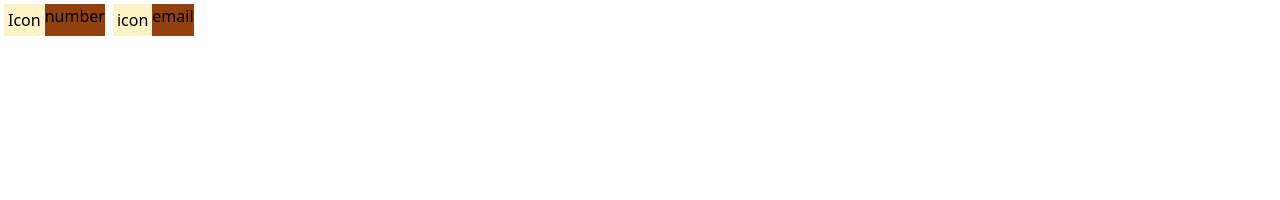
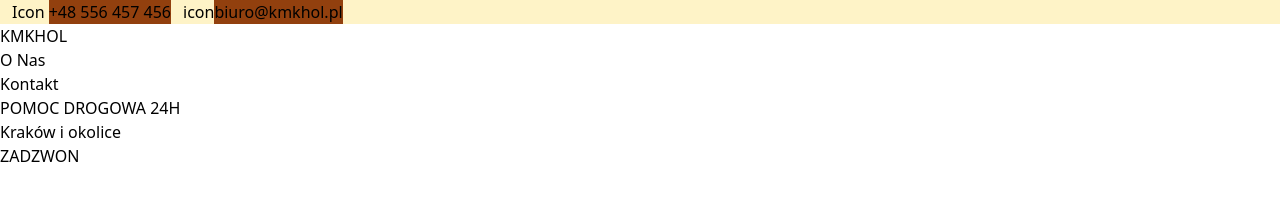
Before and after one commit to dopiecacom/kmk-hol, a website: page index.html in a window 1280 px wide. Drawn offline with Linux system fonts and the light colour scheme.

Commit message:
Main content structure

```diff
--- a/index.html
+++ b/index.html
@@ -11,20 +11,42 @@
 
 <!--topbar-->
 
-    <div class="flex justify-left">
-        <div class="flex m-1">
-            <div class="bg-amber-100 p-1">Icon</div>
-            <div class="bg-amber-800">number</div>
+    <div class="flex justify-left bg-amber-100">
+        <div class="flex ml-3">
+            <div class="bg-amber-100">Icon</div>
+            <div class="bg-amber-800 ml-1">+48 556 457 456</div>
 
         </div>
-        <div class="flex m-1">
-            <div class="bg-amber-100 p-1">icon</div>
-            <div class="bg-amber-800">email</div>
+        <div class="flex ml-3">
+            <div class="bg-amber-100">icon</div>
+            <div class="bg-amber-800">biuro@kmkhol.pl</div>
 
         </div>
 
     </div>
 <!--topbar end-->
 
+<!--Main content-->
+
+<div>
+    <div>
+        <div>KMKHOL</div>
+        <div>
+            <div>O Nas</div>
+            <div>Kontakt</div>
+        </div>
+    </div>
+    <div>
+        <div>POMOC DROGOWA 24H</div>
+        <div>Kraków i okolice</div>
+        <div>ZADZWON</div>
+    </div>
+
+</div>
+
+    <!--    Main content end-->
+
+
+
 </body>
 </html>
```
Also changed, not shown: dist/output.css.
